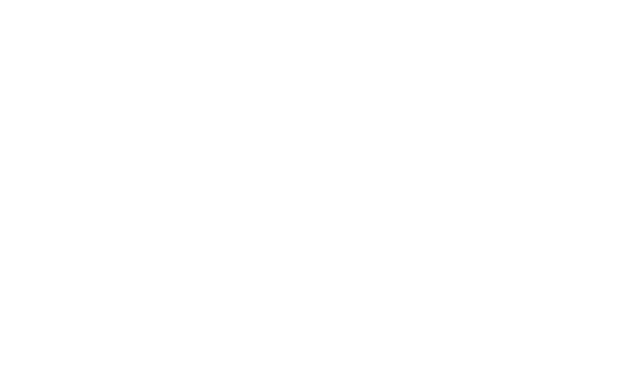
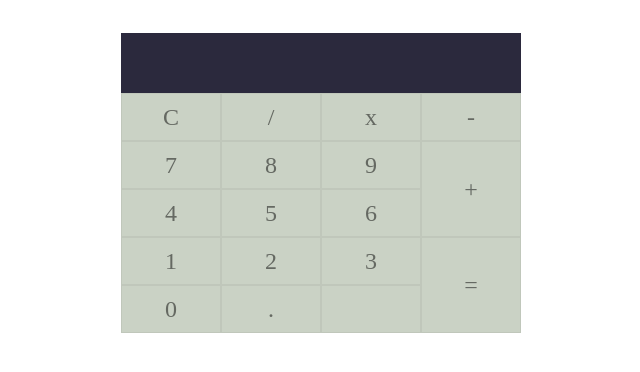
Before and after one commit to ThaneshworJoshi/react-js-projects, a React (Create React App) app: page / in a window 1280 px wide. Shown: the top 372 px of the page, without its empty margins (319-959 px from the left). Built offline with nearby package versions, Linux system fonts and the light colour scheme; the HTML template or start-up script is replaced by a standard one.

Commit message:
add: components and container

```diff
--- a/public/index.html
+++ b/public/index.html
@@ -11,7 +11,14 @@
 
     <title>React App</title>
   </head>
-  <body>
+  <body
+    style="
+      display: flex;
+      align-items: center;
+      justify-content: center;
+      overflow: hidden;
+    "
+  >
     <noscript>You need to enable JavaScript to run this app.</noscript>
     <div id="root"></div>
   </body>
--- a/src/App.js
+++ b/src/App.js
@@ -1,7 +1,12 @@
 import './App.css';
+import Calculator from './containers/Calculator';
 
 function App() {
-  return <div className='App'></div>;
+  return (
+    <div className='App'>
+      <Calculator />
+    </div>
+  );
 }
 
 export default App;
--- /dev/null
+++ b/src/components/Button.jsx
@@ -0,0 +1,16 @@
+import React from 'react';
+import './button.css';
+const Button = ({ label, size, value, onClick }) => {
+  return (
+    <div
+      className='button'
+      onClick={onClick}
+      data-size={size}
+      data-value={value}
+    >
+      {label}
+    </div>
+  );
+};
+
+export default Button;
--- /dev/null
+++ b/src/components/Display.jsx
@@ -0,0 +1,8 @@
+import React from 'react';
+import './display.css';
+
+const Display = ({ data }) => {
+  return <div className='display'>{data}</div>;
+};
+
+export default Display;
--- /dev/null
+++ b/src/components/Keypad.jsx
@@ -0,0 +1,8 @@
+import React from 'react';
+import './keypad.css';
+
+const Keypad = ({ children }) => {
+  return <div className='keypad'>{children}</div>;
+};
+
+export default Keypad;
--- /dev/null
+++ b/src/components/button.css
@@ -0,0 +1,26 @@
+.button {
+  background: #cad2c5;
+  display: flex;
+  border: 1px solid rgba(0, 0, 0, 0.05);
+  box-sizing: border-box;
+  align-items: center;
+  justify-content: center;
+  width: 25%;
+  font-size: 24px;
+  color: rgba(0, 0, 0, 0.5);
+  height: 20%;
+  min-width: 25%;
+}
+
+.button[data-size='2'] {
+  height: 40%;
+}
+
+.button[data-value='null'] {
+  pointer-events: none;
+}
+
+.button:hover {
+  background: #d7ddd3;
+  cursor: default;
+}
--- /dev/null
+++ b/src/components/display.css
@@ -0,0 +1,9 @@
+.display {
+  display: flex;
+  justify-content: flex-end;
+  align-items: center;
+  background: #2b293d;
+  height: 20%;
+  color: #80c9c9;
+  font-size: 24px;
+}
--- /dev/null
+++ b/src/components/keypad.css
@@ -0,0 +1,6 @@
+.keypad {
+  display: flex;
+  flex-wrap: wrap;
+  flex-direction: column;
+  height: 80%;
+}
--- /dev/null
+++ b/src/containers/Calculator.jsx
@@ -0,0 +1,38 @@
+import React from 'react';
+import Button from '../components/Button';
+import Display from '../components/Display';
+import Keypad from '../components/Keypad';
+import './calculator.css';
+
+const Calculator = ({ data }) => {
+  return (
+    <div className='calculator'>
+      <Display data={data} />
+      <Keypad>
+        <Button label='C' value='clear' />
+        <Button label='7' value='7' />
+        <Button label='4' value='4' />
+        <Button label='1' value='1' />
+        <Button label='0' value='0' />
+
+        <Button label='/' value='/' />
+        <Button label='8' value='8' />
+        <Button label='5' value='5' />
+        <Button label='2' value='2' />
+        <Button label='.' value='.' />
+
+        <Button label='x' value='*' />
+        <Button label='9' value='9' />
+        <Button label='6' value='6' />
+        <Button label='3' value='3' />
+        <Button label='' value='null' />
+
+        <Button label='-' value='-' />
+        <Button label='+' size='2' value='+' />
+        <Button label='=' size='2' value='equal' />
+      </Keypad>
+    </div>
+  );
+};
+
+export default Calculator;
--- /dev/null
+++ b/src/containers/calculator.css
@@ -0,0 +1,6 @@
+.calculator {
+  width: 400px;
+  height: 300px;
+  position: relative;
+  margin: 25px;
+}
```
